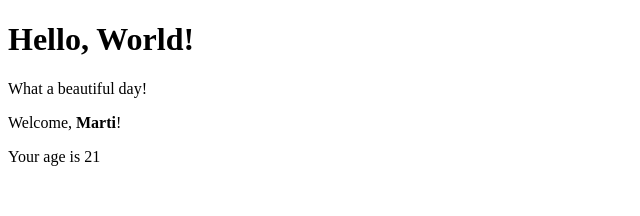
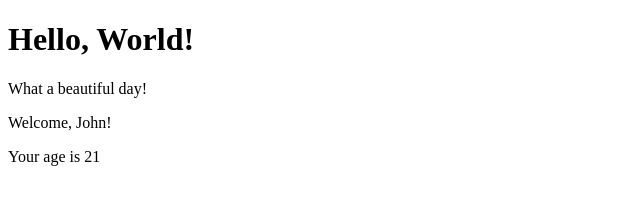
Before and after one commit to Martybb01/react-exercises, a React (Create React App) app: page / in a window 1280 px wide. Shown: the top 216 px of the page, without its empty margins (0-640 px from the left). Built offline with nearby package versions, Linux system fonts and the light colour scheme.

Commit message:
Add condition over name

```diff
--- a/src/Age.js
+++ b/src/Age.js
@@ -4,9 +4,7 @@ export class Age extends React.Component {
   render() {
     return (
       <div>
-        {this.props.age > 18 && this.props.age < 65 && (
-          <p>Your age is {this.props.age}</p>
-        )}
+        <p>Your age is {this.props.age}</p>
       </div>
     );
   }
--- a/src/App.js
+++ b/src/App.js
@@ -7,7 +7,7 @@ export class App extends React.Component {
     return (
       <div>
         <Hello />
-        <Welcome name={<strong>Marti</strong>} />
+        <Welcome name="John" age={21} />
       </div>
     );
   }
--- a/src/Welcome.js
+++ b/src/Welcome.js
@@ -5,8 +5,12 @@ export class Welcome extends React.Component {
   render() {
     return (
       <div>
-        <p>Welcome, {this.props.name}!</p>
-        <Age age={21} />
+        <p>
+          Welcome, {this.props.name === "John" && this.props.name}!
+          {this.props.age && this.props.age > 18 && this.props.age < 65 && (
+            <Age age={this.props.age} />
+          )}
+        </p>
       </div>
     );
   }
--- a/src/index.js
+++ b/src/index.js
@@ -1,9 +1,14 @@
+import React from "react";
 import { createRoot } from "react-dom/client";
 import { App } from "./App";
 
 const root = createRoot(document.getElementById("root"));
 
-root.render(<App />);
+root.render(
+  <React.StrictMode>
+    <App />
+  </React.StrictMode>
+);
 
 /* What happens if no name prop is passed to the Welcome component?
 - if no name prop is passed then we'll get undefined
```
